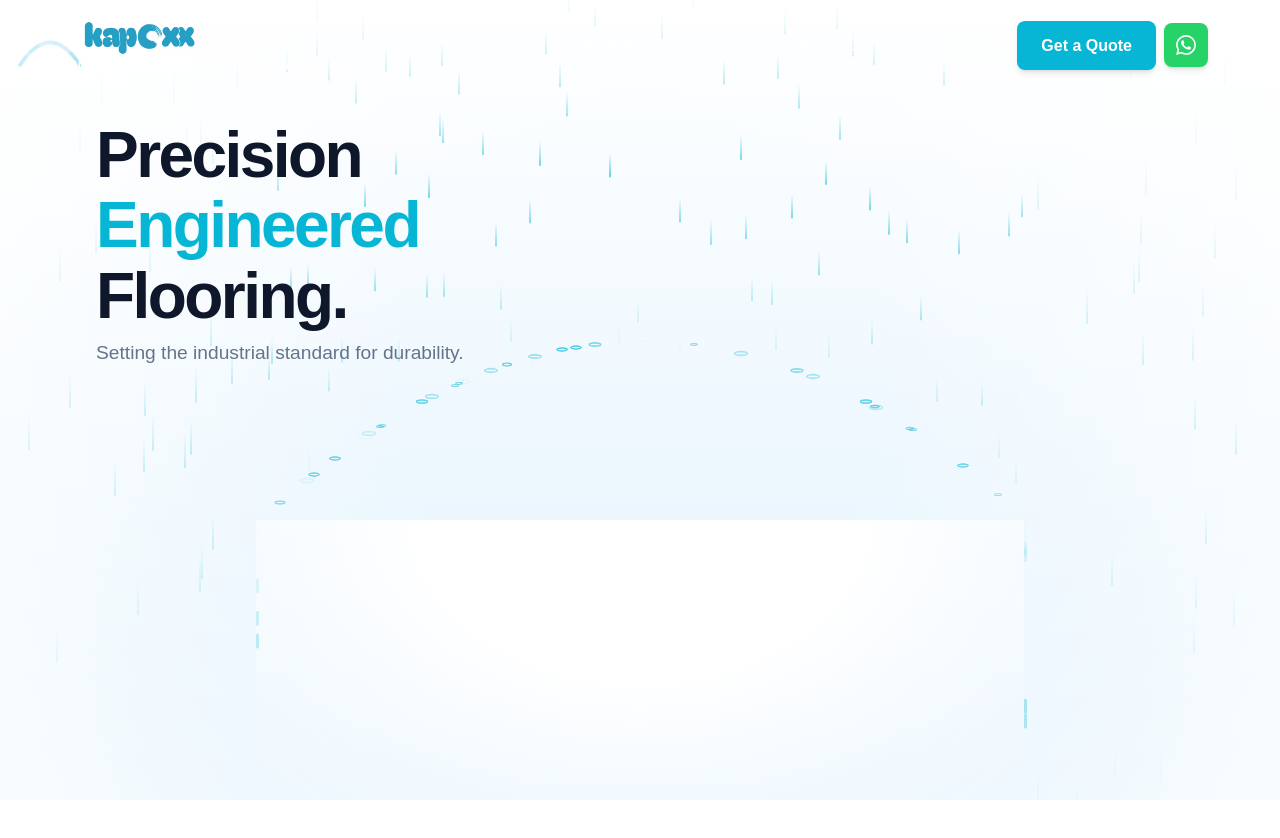
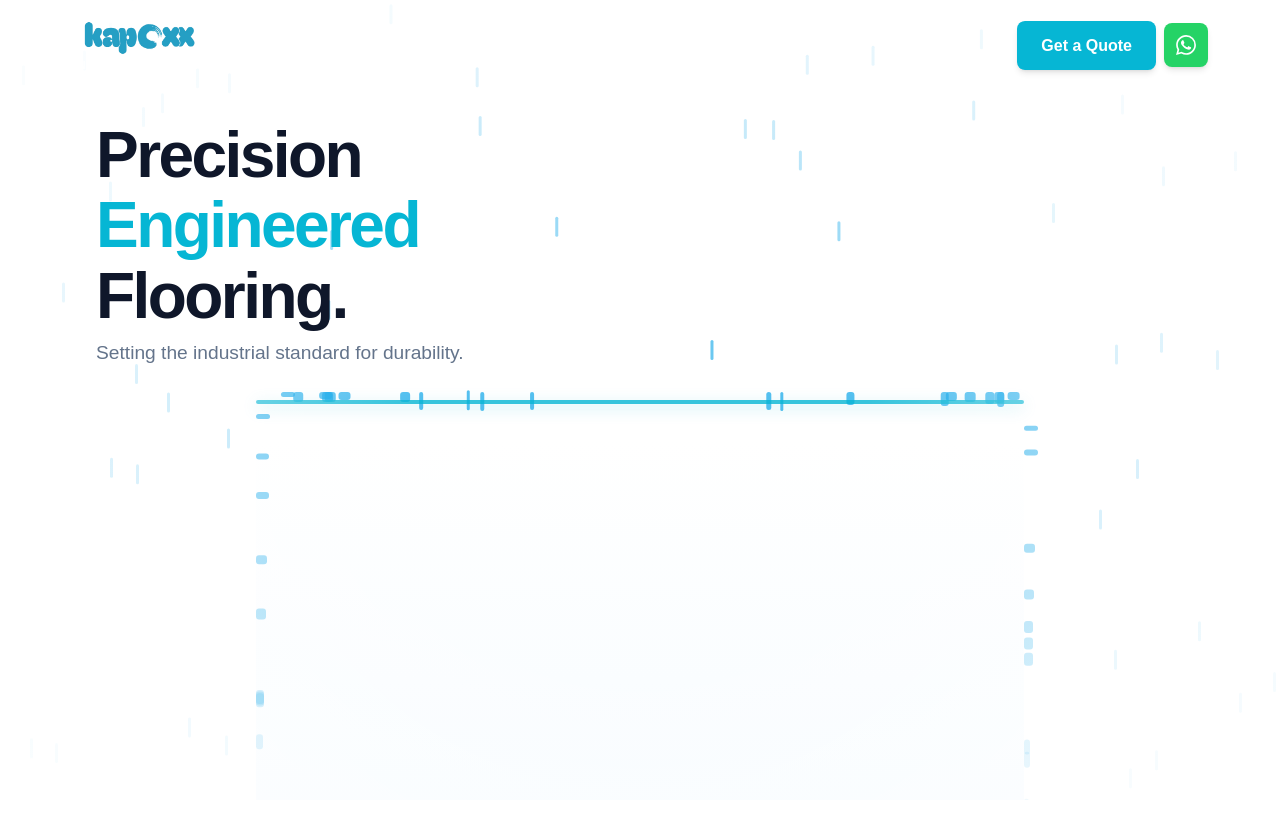
Before and after one commit to NIZAMMAC/kapoxx, a React (Vite) app: page / in a window 1280 px wide. Shown: the top 838 px of the page. Built offline with nearby package versions, Linux system fonts and the light colour scheme.

Commit message:
Implement direct droplet collision and sidewards movement along blocking line

```diff
--- a/src/components/AnimatedHeroBackground.jsx
+++ b/src/components/AnimatedHeroBackground.jsx
@@ -1,206 +1,139 @@
 import { motion } from 'framer-motion';
 
 export default function AnimatedHeroBackground() {
-    // Generate heavy rain
-    // Middle rain hits the roof (top 0 to 50%)
-    const centerRain = Array.from({ length: 80 });
+    // Generate droplets that hit the line
+    const blockedDrops = Array.from({ length: 60 });
 
-    // Edge rain falls all the way down (top 0 to 100%)
-    const edgeRainLeft = Array.from({ length: 30 });
-    const edgeRainRight = Array.from({ length: 30 });
-
-    // Splashes for when rain hits the roof
-    const splashes = Array.from({ length: 40 });
+    // Generate droplets that fall freely on the left and right sides
+    const freeDropsLeft = Array.from({ length: 20 });
+    const freeDropsRight = Array.from({ length: 20 });
 
     return (
         <div style={{ position: 'absolute', top: 0, left: 0, width: '100%', height: '100%', overflow: 'hidden', zIndex: 0, backgroundColor: '#ffffff' }}>
 
-            {/* Soft background gradient */}
+            {/* The single blocking line (Waterproofing barrier) */}
             <div style={{
                 position: 'absolute',
-                top: 0, left: 0, width: '100%', height: '100%',
-                background: 'linear-gradient(to bottom, #ffffff 0%, #e0f2fe 100%)',
-                zIndex: 1,
+                top: '50vh',
+                left: '20vw',
+                width: '60vw',
+                height: '4px',
+                backgroundColor: 'rgba(6, 182, 212, 0.8)',
+                borderRadius: '4px',
+                boxShadow: '0 4px 15px rgba(6, 182, 212, 0.3)',
+                zIndex: 3
             }}></div>
 
+            {/* Dry Zone underneath the line (Pure white to signify no water penetrates) */}
+            <div style={{
+                position: 'absolute',
+                top: '50vh',
+                left: '20vw',
+                width: '60vw',
+                height: '50vh',
+                background: 'linear-gradient(to bottom, rgba(255, 255, 255, 1) 10%, rgba(240, 249, 255, 0.5) 100%)',
+                zIndex: 1
+            }}></div>
+
+            {/* Droplets Layer */}
             <div style={{ position: 'absolute', top: 0, left: 0, width: '100%', height: '100%', zIndex: 2 }}>
 
-                {/* Center Rain (Heavy rain hitting the roof) */}
-                {centerRain.map((_, i) => {
-                    // Random x position between 20% and 80%
-                    const left = 20 + Math.random() * 60;
+                {/* Blocked Droplets (Hit the line, slide sideways, drop off) */}
+                {blockedDrops.map((_, i) => {
+                    const startX = 22 + Math.random() * 56; // Starts above the line (22vw to 78vw)
 
-                    // Exact mathematical calculation for the Y coordinate of the roof curve at this X position
-                    const t = (left - 20) / 60;
-                    const dropY = 65 - 90 * t + 90 * Math.pow(t, 2);
+                    // Decide which way the water slides (left if left of center, right if right of center)
+                    const isLeft = startX < 50;
+                    const edgeX = isLeft ? 20 : 80;
 
-                    const duration = 0.3 + Math.random() * 0.2; // Fast falling rain
-                    const delay = Math.random() * 2;
+                    // Timings:
+                    // 0% - start falling
+                    // 40% - hit the line
+                    // 70% - reached the edge sliding sideways
+                    // 100% - fell off the screen
+                    const duration = 2 + Math.random() * 1.5;
+                    const delay = Math.random() * 5;
 
                     return (
                         <motion.div
-                            key={`c-${i}`}
-                            initial={{ y: -50, opacity: 0 }}
+                            key={`blocked-${i}`}
                             animate={{
-                                y: ['-5vh', `${dropY}vh`],
-                                opacity: [0, 0.7, 0]
+                                y: ['-5vh', '49vh', '49vh', '110vh'],
+                                x: [`${startX}vw`, `${startX}vw`, `${edgeX}vw`, `${edgeX}vw`],
+                                opacity: [0, 1, 1, 0],
+                                // When sliding sideways, we can make it look like a horizontal streak, then back to vertical when falling
+                                height: ['20px', '20px', '4px', '20px'],
+                                width: ['3px', '3px', '15px', '3px']
                             }}
-                            transition={{ duration, repeat: Infinity, ease: "linear", delay }}
+                            transition={{
+                                duration,
+                                repeat: Infinity,
+                                ease: "linear",
+                                delay,
+                                times: [0, 0.4, 0.7, 1] // Matches the 4 keyframes exactly
+                            }}
                             style={{
                                 position: 'absolute',
-                                left: `${left}%`,
                                 top: 0,
-                                width: '2px',
-                                height: '25px',
-                                background: 'linear-gradient(to bottom, transparent, rgba(6, 182, 212, 0.9))',
-                                borderRadius: '2px'
+                                left: 0,
+                                backgroundColor: 'rgba(14, 165, 233, 0.7)',
+                                borderRadius: '3px'
                             }}
                         />
                     );
                 })}
 
-                {/* Left Edge Rain (Bypasses the roof) */}
-                {edgeRainLeft.map((_, i) => {
-                    const duration = 0.5 + Math.random() * 0.3;
-                    return (
+                {/* Free Falling Droplets (Left of the line) */}
+                {freeDropsLeft.map((_, i) => (
                     <motion.div
-                            key={`l-${i}`}
-                            initial={{ y: -50, opacity: 0 }}
-                            animate={{ y: ['-5vh', '110vh'], opacity: [0, 0.6, 0] }}
-                            transition={{ duration, repeat: Infinity, ease: "linear", delay: Math.random() * 2 }}
-                            style={{
-                                position: 'absolute', left: `${Math.random() * 19}%`, top: 0,
-                                width: '2px', height: '35px', background: 'linear-gradient(to bottom, transparent, rgba(6, 182, 212, 0.6))'
+                        key={`free-l-${i}`}
+                        animate={{
+                            y: ['-5vh', '110vh'],
+                            opacity: [0, 0.6, 0]
                         }}
-                        />
-                    );
-                })}
-
-                {/* Right Edge Rain (Bypasses the roof) */}
-                {edgeRainRight.map((_, i) => {
-                    const duration = 0.5 + Math.random() * 0.3;
-                    return (
-                        <motion.div
-                            key={`r-${i}`}
-                            initial={{ y: -50, opacity: 0 }}
-                            animate={{ y: ['-5vh', '110vh'], opacity: [0, 0.6, 0] }}
-                            transition={{ duration, repeat: Infinity, ease: "linear", delay: Math.random() * 2 }}
-                            style={{
-                                position: 'absolute', left: `${81 + Math.random() * 19}%`, top: 0,
-                                width: '2px', height: '35px', background: 'linear-gradient(to bottom, transparent, rgba(6, 182, 212, 0.6))'
+                        transition={{
+                            duration: 1 + Math.random(),
+                            repeat: Infinity,
+                            ease: "linear",
+                            delay: Math.random() * 3
                         }}
-                        />
-                    );
-                })}
-
-                {/* Splashes exactly on the roof curve */}
-                {splashes.map((_, i) => {
-                    const left = 20 + Math.random() * 60;
-                    const t = (left - 20) / 60;
-                    const splashY = 65 - 90 * t + 90 * Math.pow(t, 2);
-
-                    return (
-                        <motion.div
-                            key={`s-${i}`}
-                            animate={{ scale: [0, 1.5, 2], opacity: [0, 0.8, 0] }}
-                            transition={{ duration: 0.2 + Math.random() * 0.2, repeat: Infinity, delay: Math.random() * 2 }}
                         style={{
                             position: 'absolute',
-                                left: `${left}%`,
-                                top: `${splashY}vh`,
-                                width: '8px', height: '3px',
-                                borderRadius: '50%',
-                                border: '1px solid rgba(6, 182, 212, 0.9)',
-                                transform: 'translate(-50%, -50%)'
+                            left: `${Math.random() * 18}vw`,
+                            top: 0,
+                            width: '3px',
+                            height: '20px',
+                            backgroundColor: 'rgba(14, 165, 233, 0.5)',
+                            borderRadius: '3px'
                         }}
-                        />
-                    );
-                })}
-
-                {/* SVG Shield / Roof and Runoff water streams */}
-                <svg style={{ position: 'absolute', top: 0, left: 0, width: '100%', height: '100%', pointerEvents: 'none' }} preserveAspectRatio="none">
-
-                    {/* The Main Waterproof Shield/Roof Curve */}
-                    <path
-                        d="M 20 65 Q 50 20 80 65"
-                        fill="none"
-                        stroke="rgba(14, 165, 233, 0.5)"
-                        strokeWidth="4"
-                        strokeLinecap="round"
-                    />
-
-                    {/* Water streams running down the LEFT side of the roof */}
-                    {[0, 0.5, 1.0].map((delay, i) => (
-                        <motion.path
-                            key={`runoff-l-${i}`}
-                            d="M 50 42.5 Q 35 42.5 20 65"
-                            fill="none"
-                            stroke="rgba(6, 182, 212, 0.9)"
-                            strokeWidth="3"
-                            strokeLinecap="round"
-                            initial={{ pathLength: 0, pathOffset: 0, opacity: 0 }}
-                            animate={{
-                                pathLength: [0, 0.4, 0],
-                                pathOffset: [0, 0.6, 1],
-                                opacity: [0, 1, 0]
-                            }}
-                            transition={{ duration: 1.2, repeat: Infinity, ease: "easeIn", delay: delay }}
                     />
                 ))}
 
-                    {/* Water streams running down the RIGHT side of the roof */}
-                    {[0.2, 0.7, 1.2].map((delay, i) => (
-                        <motion.path
-                            key={`runoff-r-${i}`}
-                            d="M 50 42.5 Q 65 42.5 80 65"
-                            fill="none"
-                            stroke="rgba(6, 182, 212, 0.9)"
-                            strokeWidth="3"
-                            strokeLinecap="round"
-                            initial={{ pathLength: 0, pathOffset: 0, opacity: 0 }}
+                {/* Free Falling Droplets (Right of the line) */}
+                {freeDropsRight.map((_, i) => (
+                    <motion.div
+                        key={`free-r-${i}`}
                         animate={{
-                                pathLength: [0, 0.4, 0],
-                                pathOffset: [0, 0.6, 1],
-                                opacity: [0, 1, 0]
+                            y: ['-5vh', '110vh'],
+                            opacity: [0, 0.6, 0]
                         }}
-                            transition={{ duration: 1.2, repeat: Infinity, ease: "easeIn", delay: delay }}
+                        transition={{
+                            duration: 1 + Math.random(),
+                            repeat: Infinity,
+                            ease: "linear",
+                            delay: Math.random() * 3
+                        }}
+                        style={{
+                            position: 'absolute',
+                            left: `${82 + Math.random() * 18}vw`,
+                            top: 0,
+                            width: '3px',
+                            height: '20px',
+                            backgroundColor: 'rgba(14, 165, 233, 0.5)',
+                            borderRadius: '3px'
+                        }}
                     />
                 ))}
-                </svg>
-
-                {/* Waterfall drips off the very edges of the roof */}
-                {[20, 80].map((leftPos, sideIndex) => (
-                    Array.from({ length: 5 }).map((_, i) => (
-                        <motion.div
-                            key={`drip-${sideIndex}-${i}`}
-                            initial={{ y: '65vh', opacity: 0 }}
-                            animate={{ y: ['65vh', '110vh'], opacity: [0, 0.8, 0] }}
-                            transition={{ duration: 0.6, repeat: Infinity, ease: "easeIn", delay: Math.random() }}
-                            style={{
-                                position: 'absolute',
-                                left: `${leftPos}%`,
-                                top: 0,
-                                width: '3px',
-                                height: '15px',
-                                background: 'rgba(6, 182, 212, 0.8)',
-                                borderRadius: '2px',
-                                transform: 'translateX(-50%)'
-                            }}
-                        />
-                    ))
-                ))}
-
-                {/* Dry Zone underneath the roof (Pure white to signify no water penetrates) */}
-                <div style={{
-                    position: 'absolute',
-                    top: '65vh',
-                    left: '20%',
-                    width: '60%',
-                    height: '35vh',
-                    background: 'radial-gradient(ellipse at top, rgba(255, 255, 255, 1) 40%, rgba(255, 255, 255, 0) 100%)',
-                    zIndex: 1,
-                    pointerEvents: 'none'
-                }}></div>
             </div>
         </div>
     );
```
Lines whose indentation alone changed are shown as unchanged.
